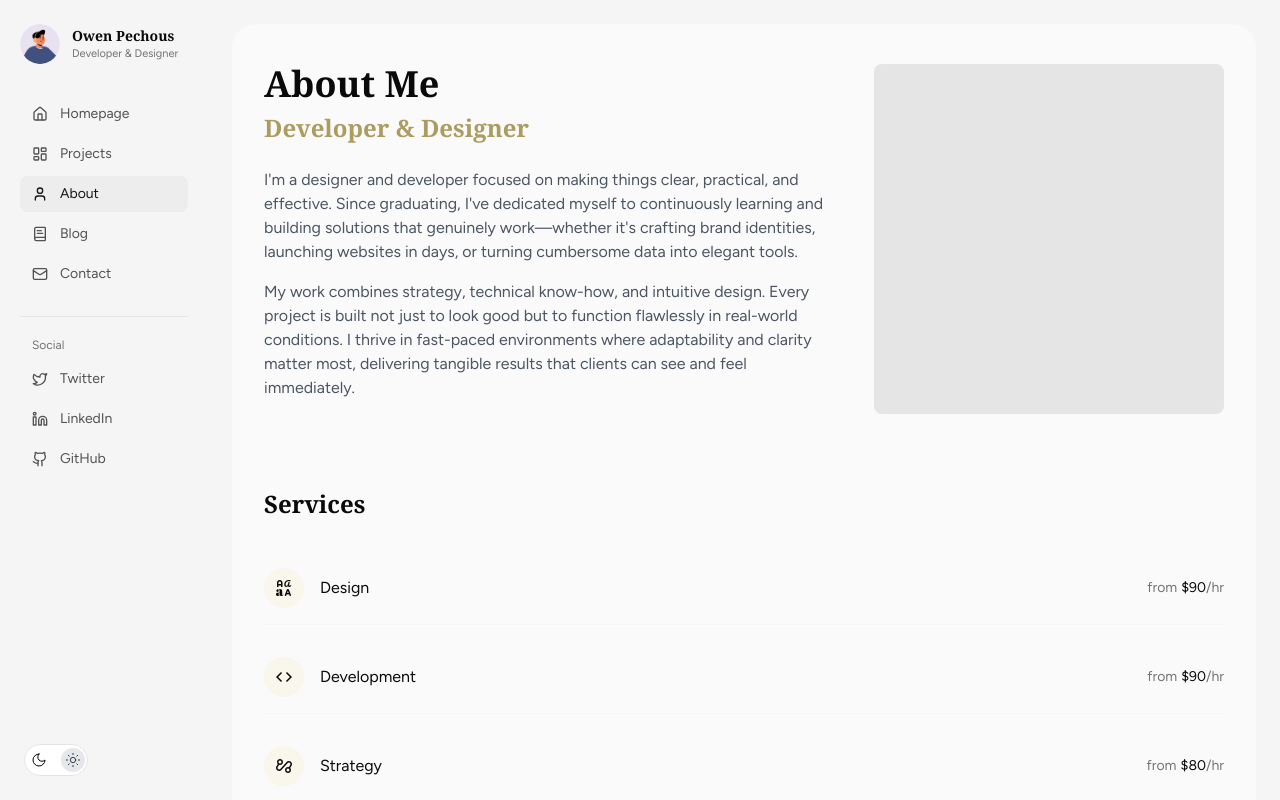
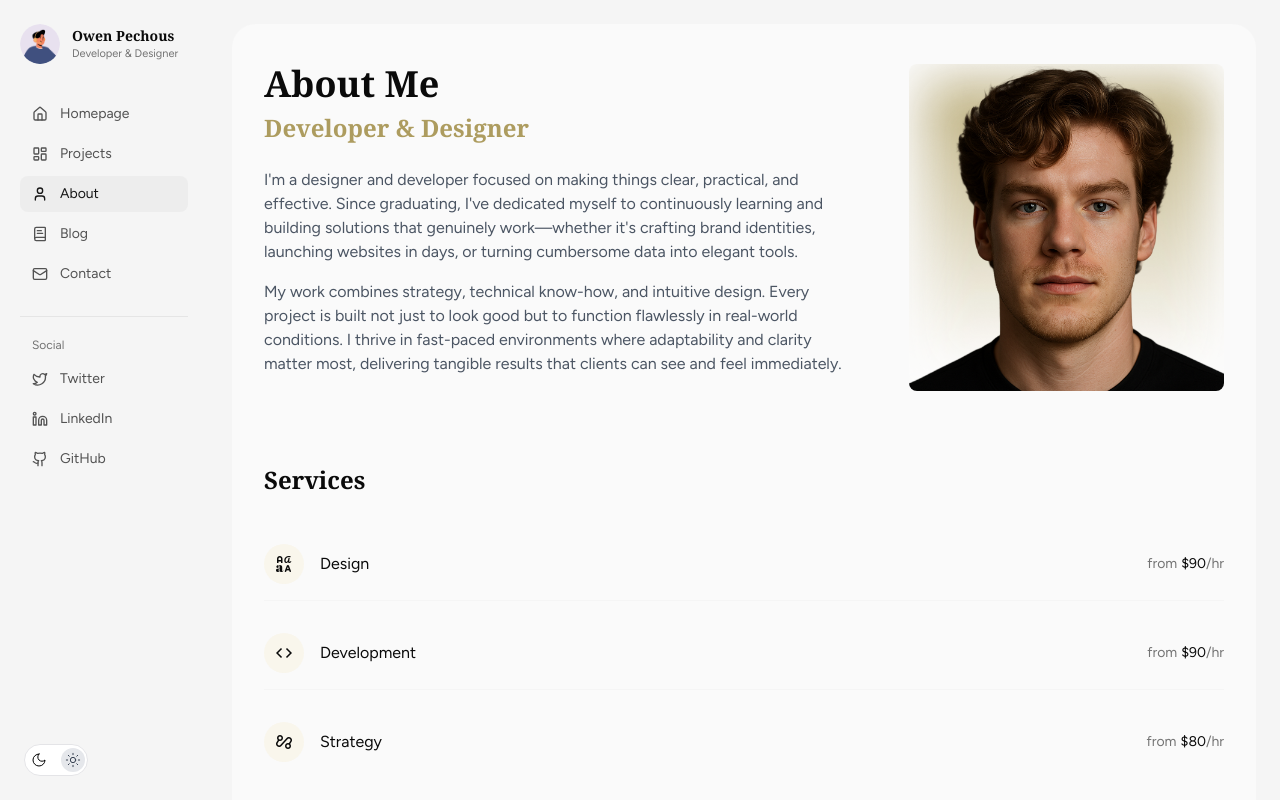
Before and after one commit to otp2/portfolio, a React (Vite) app: page /about in a window 1280 px wide. Shown: the top 800 px of the page. Built offline with nearby package versions, Linux system fonts and the light colour scheme; a web font is replaced by a local one.

Commit message:
Update profile and sidebar images

```diff
--- a/src/screens/AboutPage.tsx
+++ b/src/screens/AboutPage.tsx
@@ -84,9 +84,13 @@ export const AboutPage = () => {
             </p>
           </div>
 
-          <div className="flex-shrink-0 md:w-[350px]">
-            <div className="w-full h-[350px] bg-neutral-200 dark:bg-neutral-800 rounded-lg">
-            </div>
+          <div className="flex-shrink-0 md:w-[315px]">
+            {/* Replaced placeholder div with img tag */}
+            <img
+              src="/o-pech.png"
+              alt="Owen Pechous profile picture"
+              className="w-full h-auto rounded-lg"
+            />
           </div>
         </div>
       </section>
```
Also changed, not shown: public/nav-image.png (added), public/o-pech.png (added).
